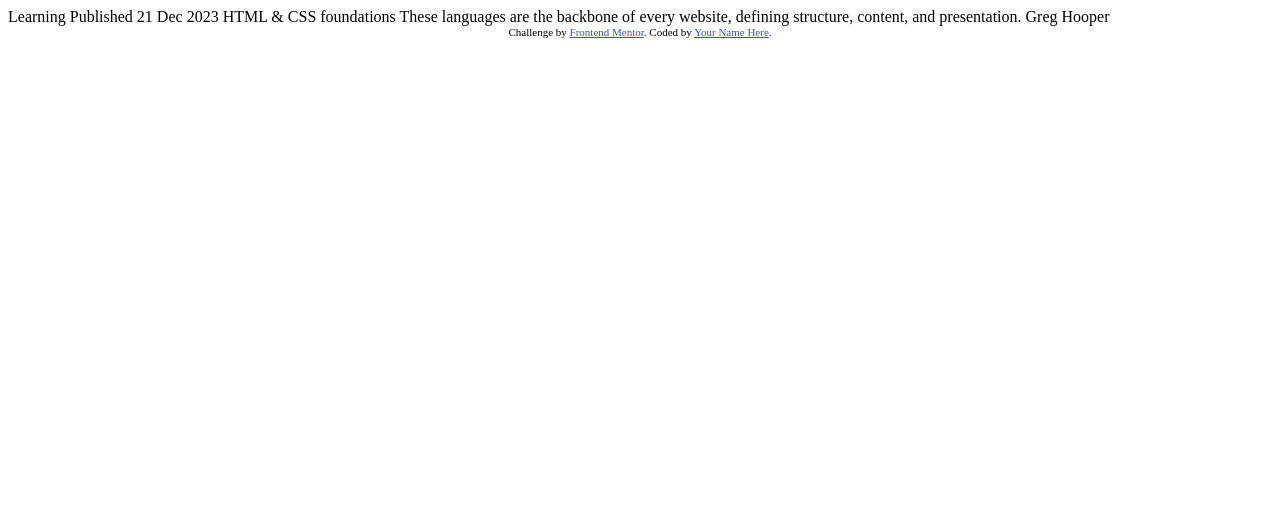
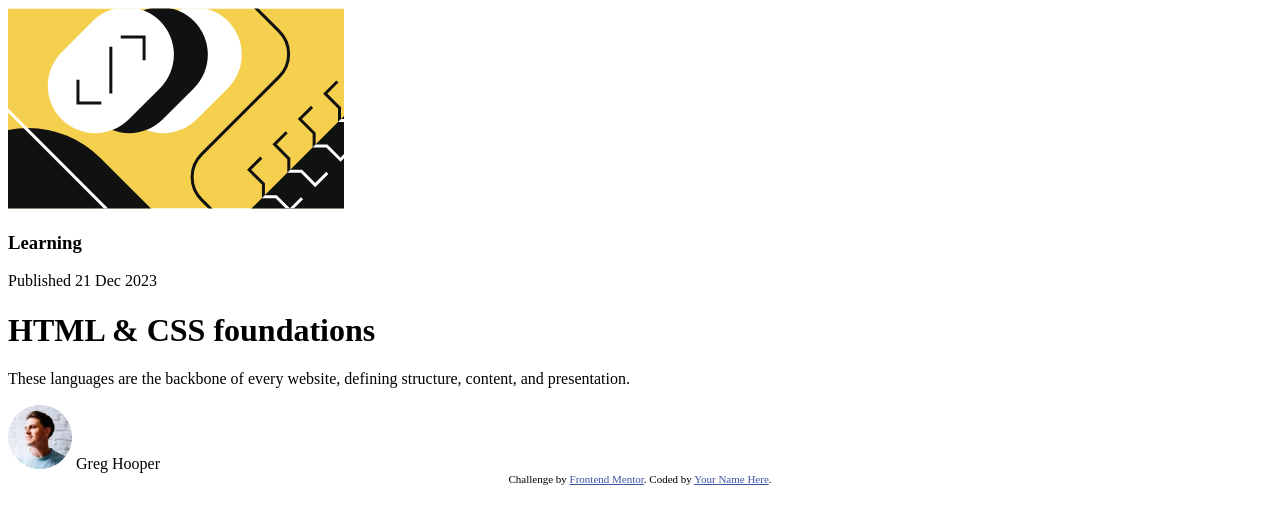
Before and after one commit to solitudeofme/The-blog-preview-card, a plain HTML site: page blog-preview-card-main/index.html in a window 1280 px wide. Drawn offline with Linux system fonts and the light colour scheme.

Commit message:
Added HTML

```diff
--- a/blog-preview-card-main/index.html
+++ b/blog-preview-card-main/index.html
@@ -8,27 +8,35 @@
 
   <title>Frontend Mentor | Blog preview card</title>
 
-  <!-- Feel free to remove these styles or customise in your own stylesheet 👍 -->
+ <link rel="stylesheet" href="style.css">
   <style>
     .attribution { font-size: 11px; text-align: center; }
     .attribution a { color: hsl(228, 45%, 44%); }
   </style>
 </head>
 <body>
+  <div class="main">
+    <div class="Learning">
+      <img src="assets/images/illustration-article.svg" alt="" class="main">
+      <h3>Learning</h3>
 
-  Learning
+      <p>  Published 21 Dec 2023 </p>
+    </div>
 
-  Published 21 Dec 2023
+    <div class="foundations">
+      <h1> HTML & CSS foundations </h1>
 
-  HTML & CSS foundations
+      <p> These languages are the backbone of every website, defining structure, content, and presentation.</p>
+  </div>
+  <div class="avatar">  <img src="assets/images/image-avatar.webp" alt="" class="image-avatar">
+  Greg Hooper
+</div>
 
-  These languages are the backbone of every website, defining structure, content, and presentation.
-
-  Greg Hooper
 
   <div class="attribution">
     Challenge by <a href="https://www.frontendmentor.io?ref=challenge" target="_blank">Frontend Mentor</a>.
     Coded by <a href="#">Your Name Here</a>.
   </div>
+  </div>
 </body>
 </html>
--- /dev/null
+++ b/blog-preview-card-main/style.css
@@ -0,0 +1,2 @@
+.attribution { font-size: 11px; text-align: center; }
+.attribution a { color: hsl(228, 45%, 44%); }
```
